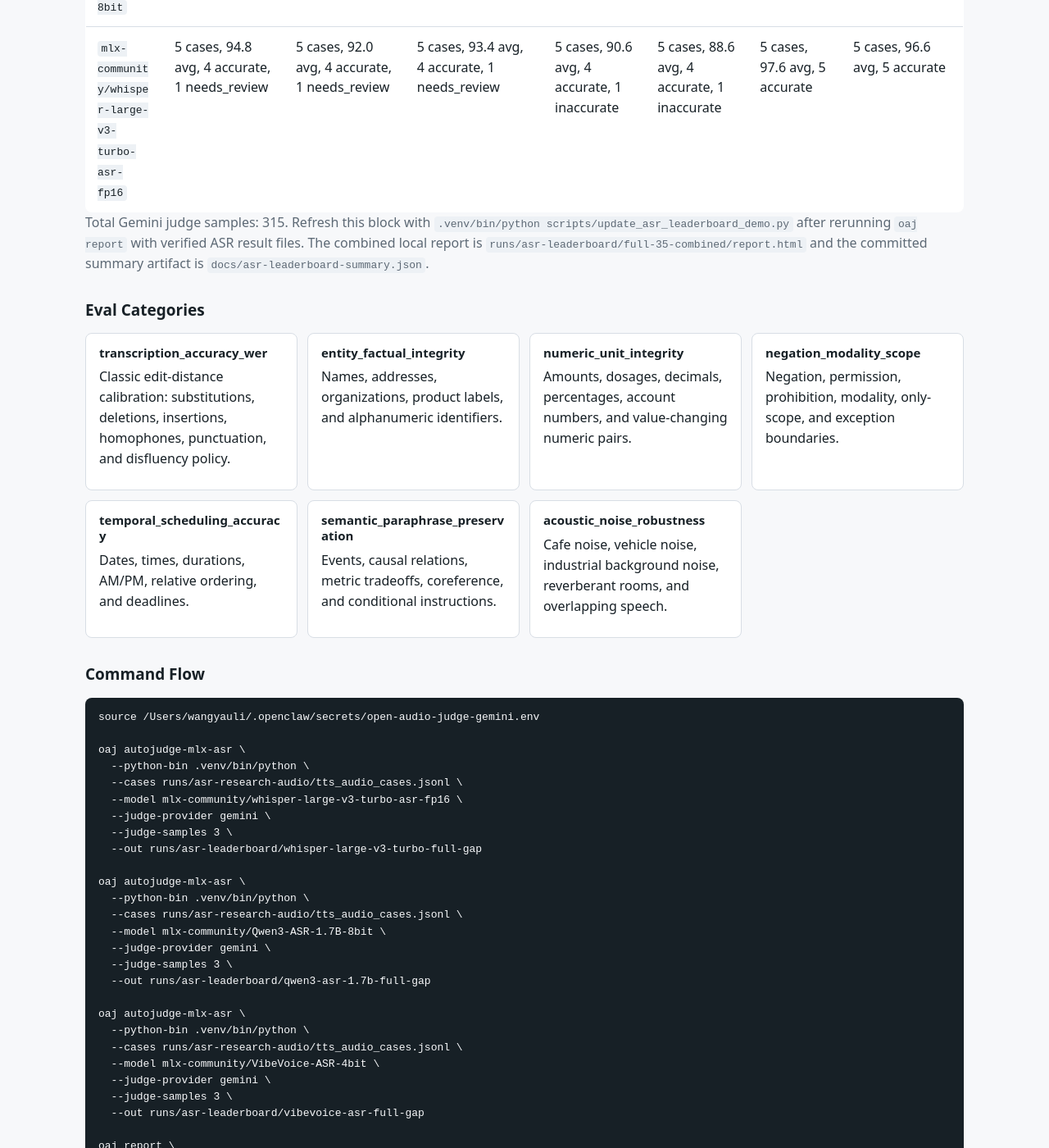
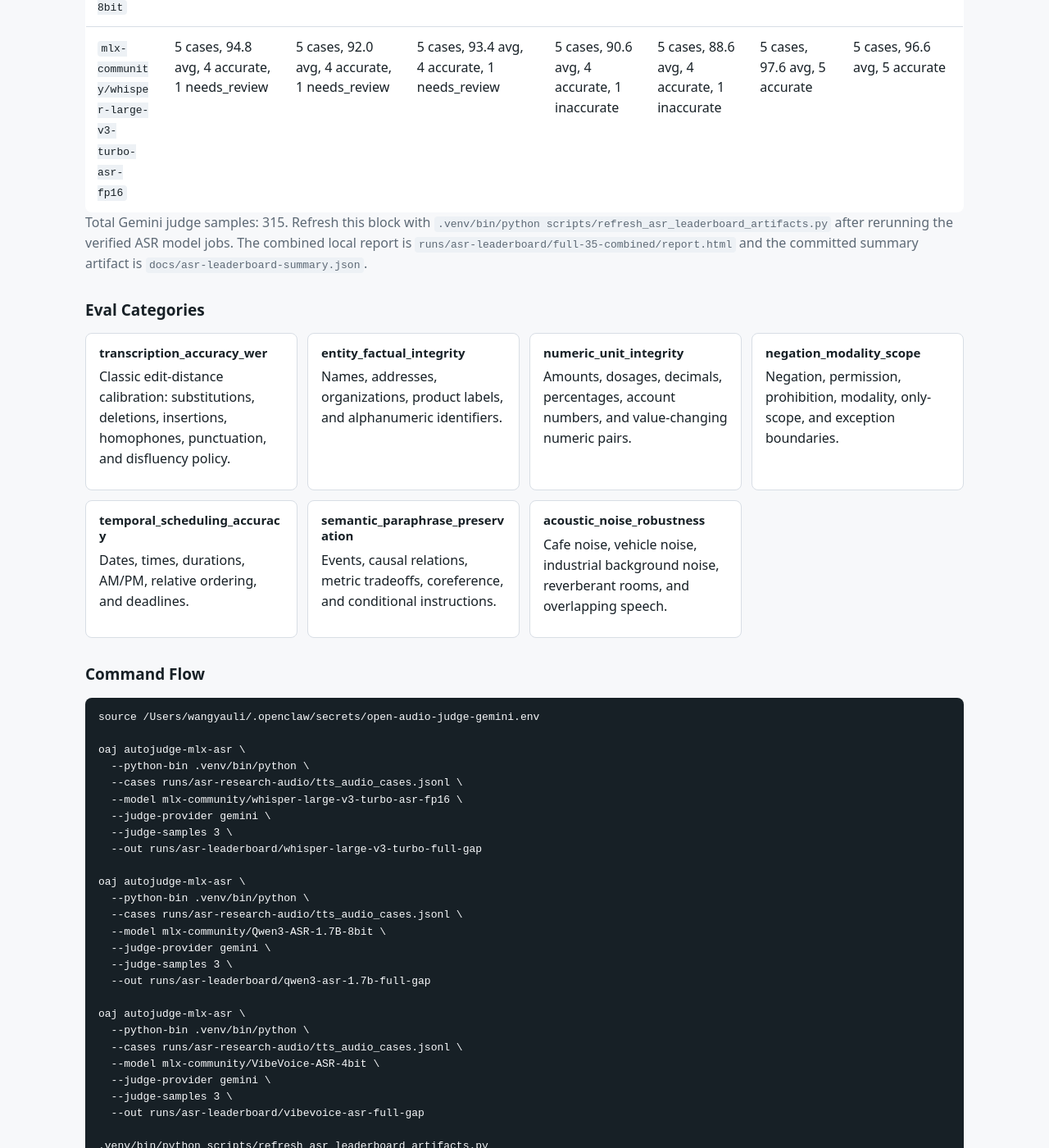
Before and after one commit to kennethli319/kennethli319.github.io, a Jekyll site: the page open-audio-judge/asr-leaderboard-demo.html, which Jekyll copies as it is, in a window 1280 px wide and 1400 px high, scrolled down 1610 px. Shown: the whole window at 82% size. Built offline with Jekyll 4.4.1, drawn with Linux system fonts in a browser that asks for light colours; some of the changed text lies outside the part shown.

Commit message:
Update hosted ASR leaderboard refresh docs

```diff
--- a/open-audio-judge/asr-leaderboard-demo.html
+++ b/open-audio-judge/asr-leaderboard-demo.html
@@ -169,7 +169,7 @@
         <tr><td><code>mlx-community/whisper-large-v3-turbo-asr-fp16</code></td><td>5 cases, 94.8 avg, 4 accurate, 1 needs_review</td><td>5 cases, 92.0 avg, 4 accurate, 1 needs_review</td><td>5 cases, 93.4 avg, 4 accurate, 1 needs_review</td><td>5 cases, 90.6 avg, 4 accurate, 1 inaccurate</td><td>5 cases, 88.6 avg, 4 accurate, 1 inaccurate</td><td>5 cases, 97.6 avg, 5 accurate</td><td>5 cases, 96.6 avg, 5 accurate</td></tr>
       </tbody>
     </table>
-    <p class="muted">Total Gemini judge samples: 315. Refresh this block with <code>.venv/bin/python scripts/update_asr_leaderboard_demo.py</code> after rerunning <code>oaj report</code> with verified ASR result files. The combined local report is <code>runs/asr-leaderboard/full-35-combined/report.html</code> and the committed summary artifact is <code>docs/asr-leaderboard-summary.json</code>.</p>
+    <p class="muted">Total Gemini judge samples: 315. Refresh this block with <code>.venv/bin/python scripts/refresh_asr_leaderboard_artifacts.py</code> after rerunning the verified ASR model jobs. The combined local report is <code>runs/asr-leaderboard/full-35-combined/report.html</code> and the committed summary artifact is <code>docs/asr-leaderboard-summary.json</code>.</p>
 <!-- ASR_LEADERBOARD_GENERATED_END -->
 
     <h2>Eval Categories</h2>
@@ -210,13 +210,7 @@ oaj autojudge-mlx-asr \
   --judge-samples 3 \
   --out runs/asr-leaderboard/vibevoice-asr-full-gap
 
-oaj report \
-  --results runs/asr-leaderboard/whisper-large-v3-turbo-full-gap/judge-report/results.jsonl \
-  --results runs/asr-leaderboard/qwen3-asr-1.7b-full-gap/judge-report/results.jsonl \
-  --results runs/asr-leaderboard/vibevoice-asr-full-gap/judge-report/results.jsonl \
-  --out runs/asr-leaderboard/full-35-combined
-
-.venv/bin/python scripts/update_asr_leaderboard_demo.py</code></pre>
+.venv/bin/python scripts/refresh_asr_leaderboard_artifacts.py</code></pre>
 
     <h2>Expected Output Files</h2>
     <table>
```
